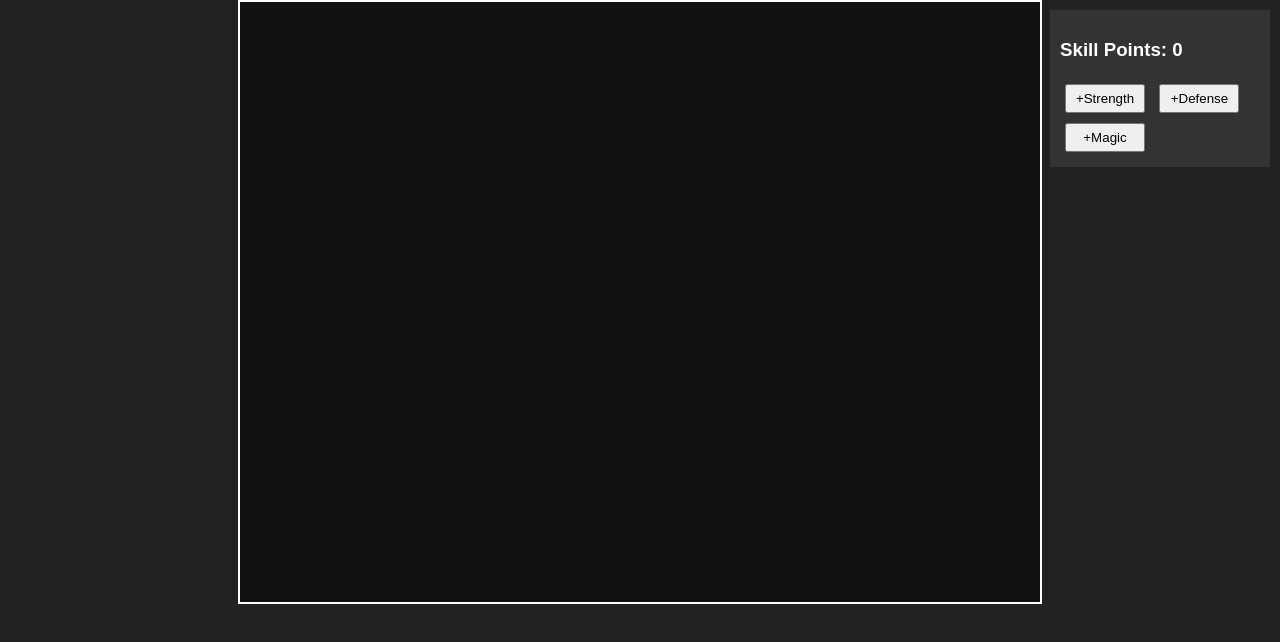
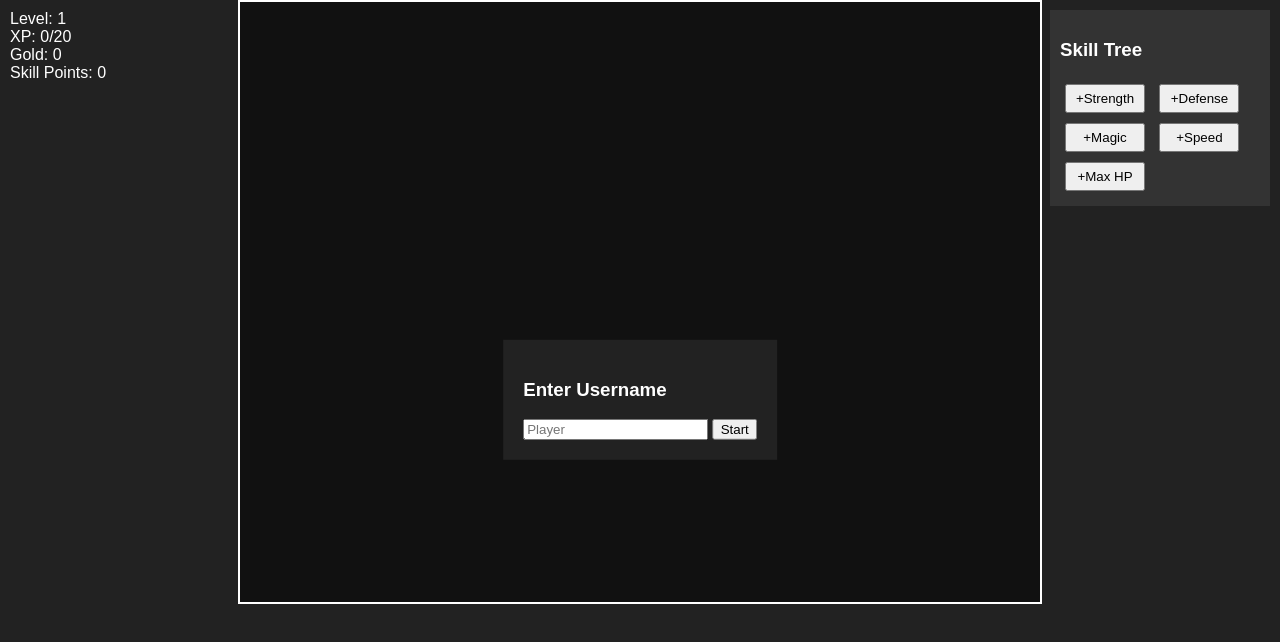
Before and after one commit to Turtle5757/multiplayer, a website: page public/index.html in a window 1280 px wide. Drawn offline with Linux system fonts and the light colour scheme.

Commit message:
Add HUD and skill tree elements to index.html

```diff
--- a/public/index.html
+++ b/public/index.html
@@ -7,12 +7,29 @@
 </head>
 <body>
 <canvas id="game" width="800" height="600"></canvas>
+
+<div id="hud" style="position:absolute; top:10px; left:10px; color:white;">
+    <div>Level: <span id="level">1</span></div>
+    <div>XP: <span id="xp">0</span>/20</div>
+    <div>Gold: <span id="gold">0</span></div>
+    <div>Skill Points: <span id="skillPts">0</span></div>
+</div>
+
 <div id="skillTree" style="position:absolute; top:10px; right:10px; background:#333; color:white; padding:10px; width:200px;">
-<h3>Skill Points: <span id="skillPts">0</span></h3>
-<button onclick="unlockSkill('strength')">+Strength</button>
-<button onclick="unlockSkill('defense')">+Defense</button>
-<button onclick="unlockSkill('magic')">+Magic</button>
+<h3>Skill Tree</h3>
+<button onclick="upgrade('strength')">+Strength</button>
+<button onclick="upgrade('defense')">+Defense</button>
+<button onclick="upgrade('magic')">+Magic</button>
+<button onclick="upgrade('speed')">+Speed</button>
+<button onclick="upgrade('maxHp')">+Max HP</button>
 </div>
+
+<div id="usernamePrompt" style="position:absolute; top:50%; left:50%; transform:translate(-50%,-50%); color:white; background:#222; padding:20px;">
+    <h3>Enter Username</h3>
+    <input id="usernameInput" placeholder="Player" />
+    <button id="startBtn">Start</button>
+</div>
+
 <script src="game.js"></script>
 </body>
 </html>
```
